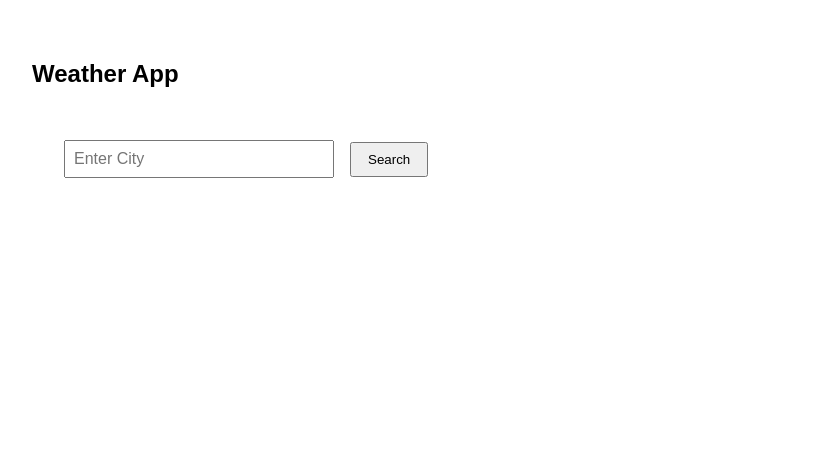
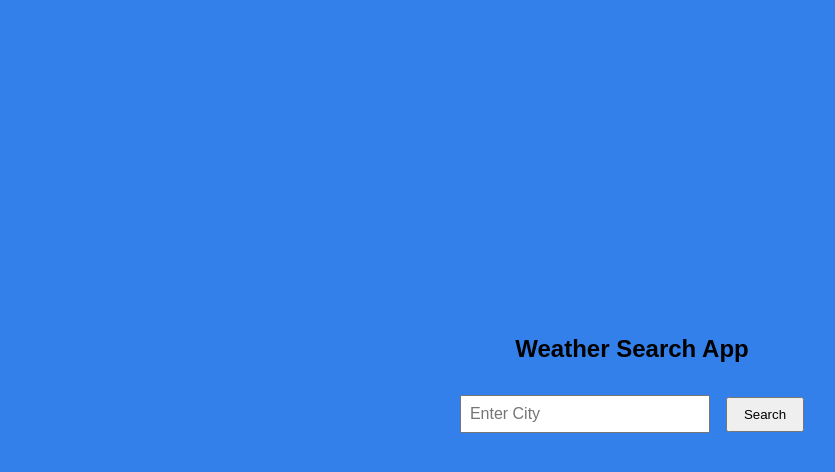
Before and after one commit to Anthony-Sheu/Weather-Search-App, a React (Vite) app: page / in a window 1280 px wide. Shown: the top 472 px of the page, without its empty margins (8-843 px from the left). Built offline with nearby package versions, Linux system fonts and the light colour scheme; no server answers.

Commit message:
Changed background colour and centered everything

```diff
--- /dev/null
+++ b/src/App.css
@@ -0,0 +1,24 @@
+* {
+    margin: 0;
+    padding: 0;
+    box-sizing: border-box;
+}
+
+html,
+body,
+#root {
+    height: 100%;
+    background-color: #3480eb;
+}
+
+.app-container {
+    display: flex;
+    flex-direction: column;
+    align-items: center;
+    justify-content: center;
+
+    min-height: 100vh;
+    padding: 2rem;
+    font-family: Arial, sans-serif;
+    text-align: center;
+}
--- a/src/App.jsx
+++ b/src/App.jsx
@@ -1,6 +1,7 @@
 import React, { useState } from 'react'
 import SearchBar from './components/SearchBar'
 import WeatherDisplay from './components/WeatherDisplay'
+import './App.css'
 
 const API_KEY = import.meta.env.VITE_API_KEY
 
@@ -35,9 +36,9 @@ function App() {
   }
 
   return (
-    <div style={{ padding: '2rem', fontFamily: 'Arial' }}>
-      <h2>Weather App</h2>
-      <SearchBar Bar onSearch={fetchWeather} />
+    <div className="app-container">
+      <h2>Weather Search App</h2>
+      <SearchBar onSearch={fetchWeather} />
       <WeatherDisplay weather={weather} />
     </div>
   )
```
